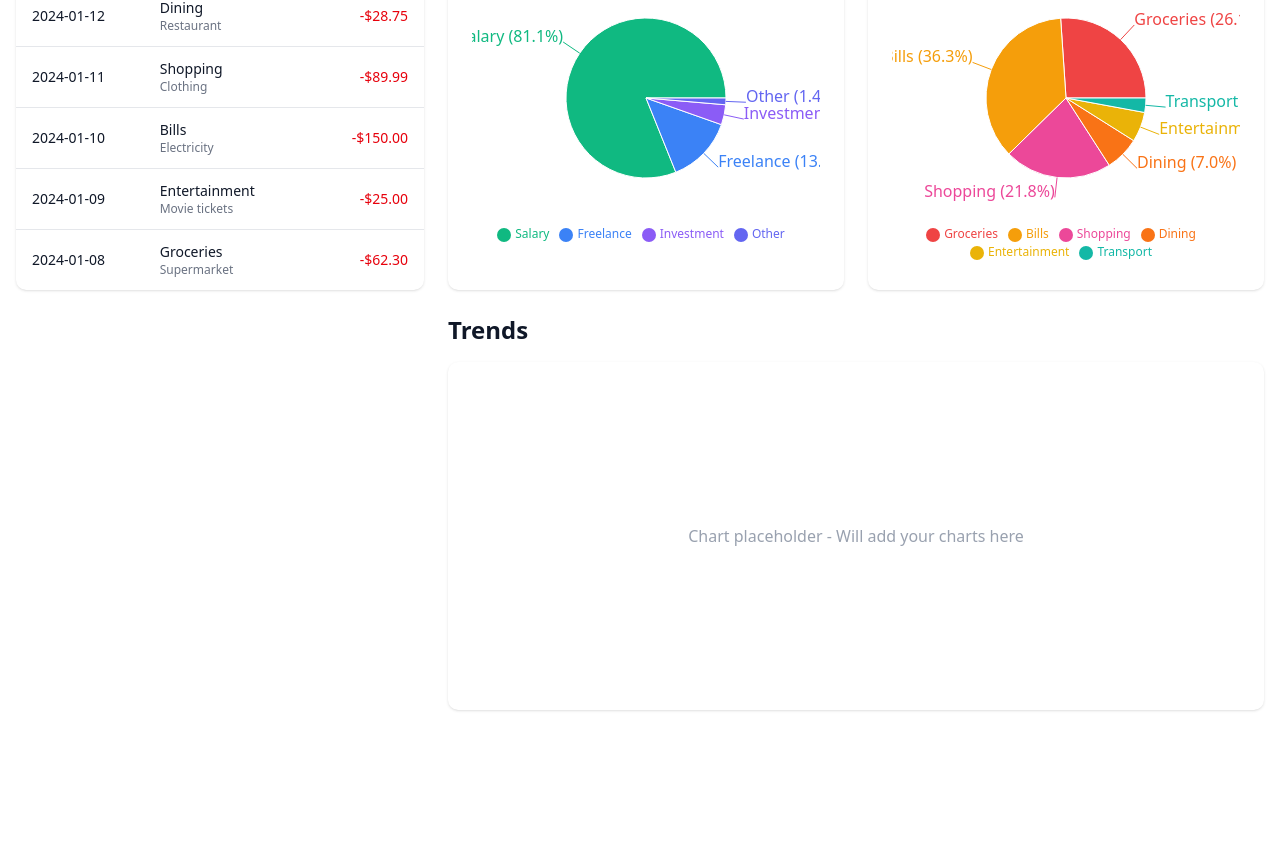
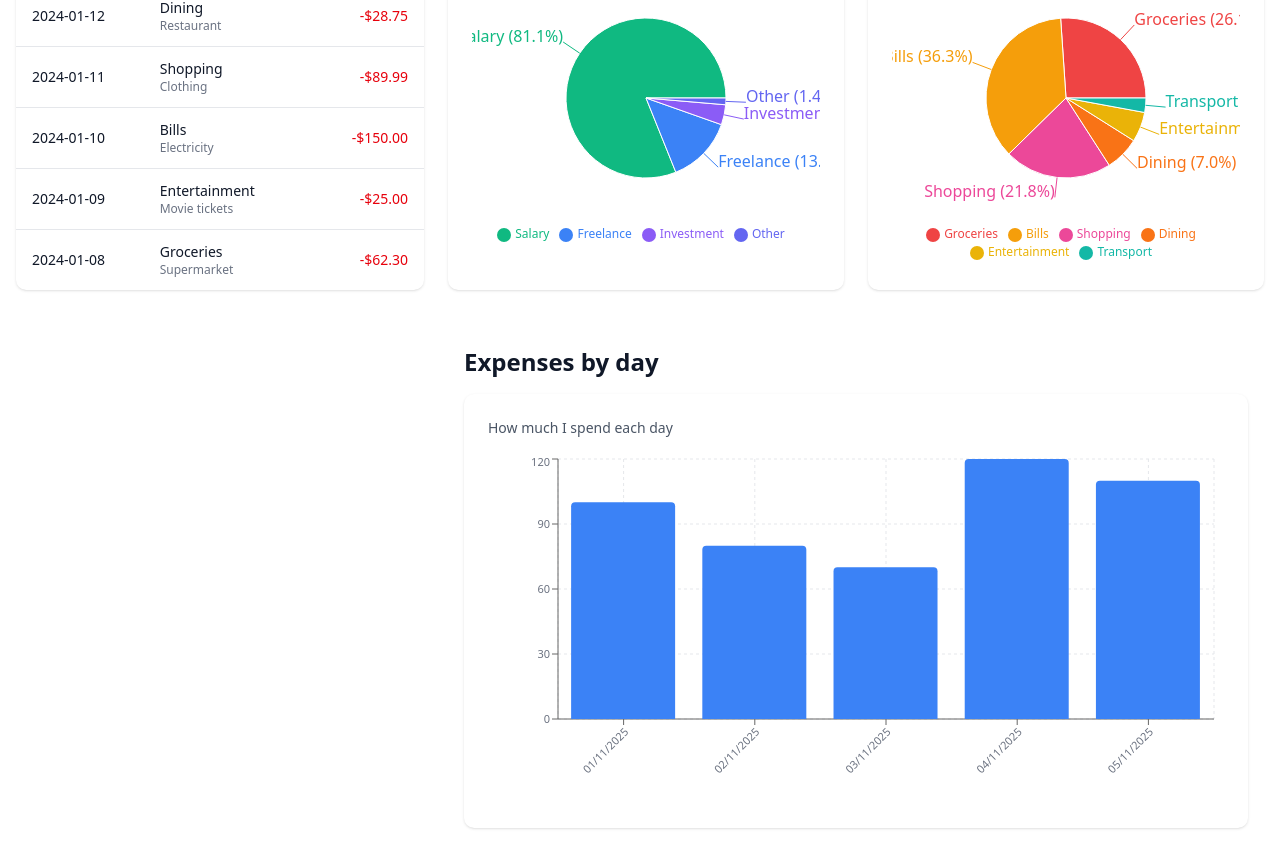
Before and after one commit to lumina293/my-website, a Next.js app: page /finance-dashboard in a window 1280 px wide. Shown: the part 439-1306 px from the top of the page. Before the commit the page ends 1181 px from the top, so only its background shows below. Built offline with nearby package versions, Linux system fonts and the light colour scheme.

Commit message:
Mockup UI expenses by day bar chart

```diff
--- a/app/finance-dashboard/page.js
+++ b/app/finance-dashboard/page.js
@@ -1,6 +1,17 @@
 "use client"
 
-import { PieChart, Pie, Cell, ResponsiveContainer, Tooltip, Legend } from "recharts"
+import {
+    PieChart,
+    Pie,
+    Cell,
+    ResponsiveContainer,
+    Tooltip,
+    Legend,
+    BarChart,
+    CartesianGrid,
+    XAxis,
+    YAxis, Bar
+} from "recharts"
 import FinanceDashboardHeader from '@/components/FinanceDashboardHeader';
 
 export default function FinanceDashboard() {
@@ -89,24 +100,14 @@ function DashboardContent() {
                     Summary
                 </h2>
                 <div className="grid grid-cols-1 md:grid-cols-3 gap-6">
-                    <SummaryCard title="Total Income" value={3000.00} isPositive={true} />
-                    <SummaryCard title="Total Expenses" value={413.54} isPositive={false} />
-                    <SummaryCard title="Net Balance" value={2586.46} isPositive={true} />
+                    <SummaryCard title="Total Income" value={3000.00} isPositive={true}/>
+                    <SummaryCard title="Total Expenses" value={413.54} isPositive={false}/>
+                    <SummaryCard title="Net Balance" value={2586.46} isPositive={true}/>
                 </div>
             </section>
 
             <CategoryBreakdownCharts/>
-
-            <section>
-                <h2 className="text-2xl font-semibold text-gray-900 mb-4">
-                    Trends
-                </h2>
-                <div className="bg-white rounded-lg shadow p-6">
-                    <div className="h-[300px] flex items-center justify-center text-gray-400">
-                        Chart placeholder - Will add your charts here
-                    </div>
-                </div>
-            </section>
+            <ExpensesByDay/>
         </div>
     );
 }
@@ -195,7 +196,7 @@ function CategoryPieChart({title, data, isIncome}) {
                             labelLine={true}
                         >
                             {data.map((entry, index) => (
-                                <Cell key={`cell-${index}`} fill={colors[index % colors.length]} />
+                                <Cell key={`cell-${index}`} fill={colors[index % colors.length]}/>
                             ))}
                         </Pie>
                         <Tooltip
@@ -213,7 +214,7 @@ function CategoryPieChart({title, data, isIncome}) {
                         <Legend
                             verticalAlign="bottom"
                             height={36}
-                            wrapperStyle={{ fontSize: '12px' }}
+                            wrapperStyle={{fontSize: '12px'}}
                         />
                     </PieChart>
                 </ResponsiveContainer>
@@ -221,3 +222,67 @@ function CategoryPieChart({title, data, isIncome}) {
         </div>
     );
 }
+
+
+function ExpensesByDay() {
+    let mockExpensesByDay = [
+        {date: "01/11/2025", amount: 100},
+        {date: "02/11/2025", amount: 80},
+        {date: "03/11/2025", amount: 70},
+        {date: "04/11/2025", amount: 120},
+        {date: "05/11/2025", amount: 110},
+    ]
+
+    return (
+        <div className="container mx-auto px-4 py-8">
+            <section>
+                <h2 className="text-2xl font-semibold text-gray-900 mb-4">
+                    Expenses by day
+                </h2>
+                <BarChartCard
+                    title="How much I spend each day"
+                    data={mockExpensesByDay}
+                />
+            </section>
+        </div>
+    );
+}
+
+function BarChartCard({title, data}) {
+    return (
+        <div className="bg-white rounded-lg shadow p-6">
+            <h3 className="text-sm font-medium text-gray-600 mb-4">
+                {title}
+            </h3>
+            <div className="h-[350px] w-full">
+                <ResponsiveContainer width="100%" height="100%">
+                    <BarChart data={data} margin={{top: 5, right: 10, left: 10, bottom: 5}}>
+                        <CartesianGrid strokeDasharray="3 3" stroke="#e5e7eb"/>
+                        <XAxis
+                            dataKey="date"
+                            tick={{fill: '#6b7280', fontSize: 11}}
+                            angle={-45}
+                            textAnchor="end"
+                            height={80}
+                        />
+                        <YAxis tick={{fill: '#6b7280', fontSize: 11}}/>
+                        <Tooltip
+                            formatter={(value) => value.toLocaleString()}
+                            contentStyle={{
+                                backgroundColor: 'white',
+                                border: '1px solid #e5e7eb',
+                                borderRadius: '6px',
+                                fontSize: '12px'
+                            }}
+                        />
+                        <Bar
+                            dataKey="amount"
+                            fill="#3b82f6"
+                            radius={[4, 4, 0, 0]}
+                        />
+                    </BarChart>
+                </ResponsiveContainer>
+            </div>
+        </div>
+    );
+}
```
